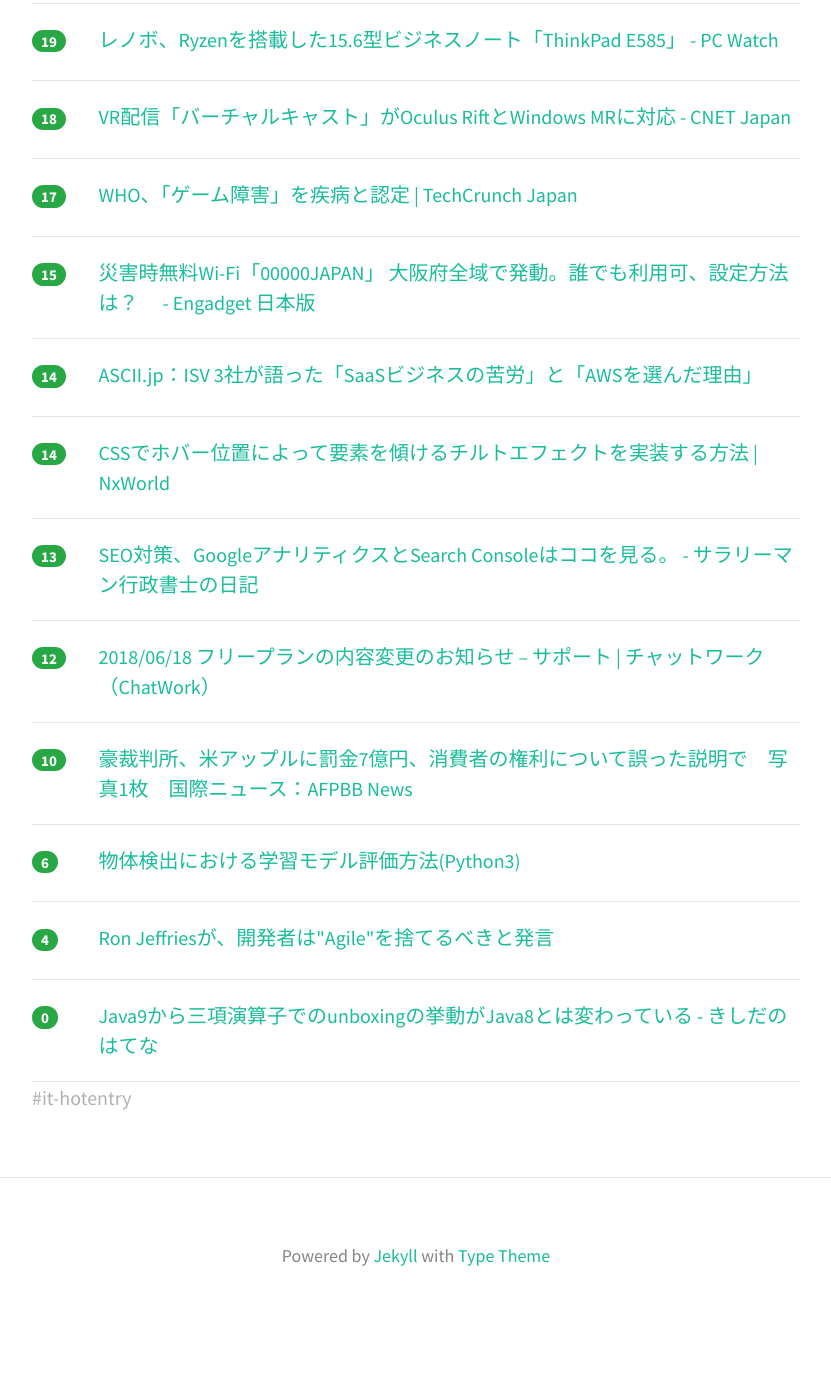
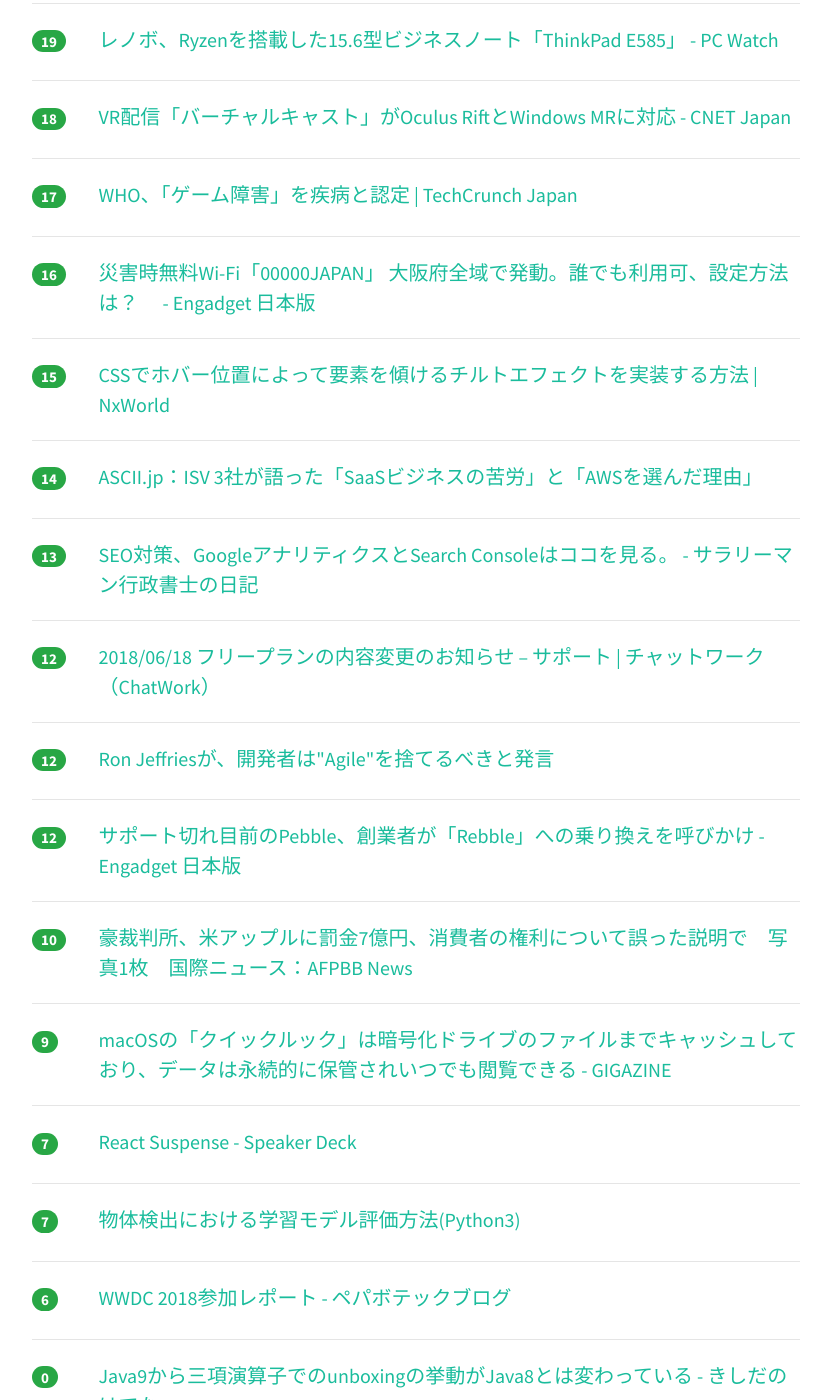
Before and after one commit to yatta47/hatena-matome-site, a Jekyll site: the page built from _posts/2018-06-19-hatena.md, in a window 1280 px wide and 1400 px high, scrolled down 5862 px. Shown: the whole window, without its empty margins (224-1055 px from the left). Built offline with Jekyll 4.4.1, drawn with Linux system fonts in a browser that asks for light colours; nearby versions of some CDN libraries; before the commit the page ends 7195 px from its top, so only the background shows below that; some of the changed text lies outside the part shown.

Commit message:
Updated 2018-06-19

```diff
--- a/_posts/2018-06-19-hatena.md
+++ b/_posts/2018-06-19-hatena.md
@@ -1,54 +1,54 @@
 ---
 layout: post
 title:  "2018-06-19 はてぶIT"
-date:   2018-06-19 22:01:41
+date:   2018-06-19 23:01:17
 tags: [it-hotentry]
 ---
-69 件のデータあり
+73 件のデータあり
 
 <hr><div class="row">
-<div class="col-1"><span class="badge badge-pill badge-success h2">617</span></div>
+<div class="col-1"><span class="badge badge-pill badge-success h2">624</span></div>
 <div class="col-11"><a href='http://blog.animereview.jp/slack-new-office/' target='_blank'>Slack新社屋で使われているクラウドサービス達 | ロードバランスすだちくん</a></div>
 </div>
 <hr>
 <div class="row">
-<div class="col-1"><span class="badge badge-pill badge-success h2">433</span></div>
+<div class="col-1"><span class="badge badge-pill badge-success h2">445</span></div>
 <div class="col-11"><a href='https://www.publickey1.jp/blog/18/webdriverw3cweb.html' target='_blank'>「WebDriver」がW3Cの勧告に到達。Webブラウザのテスト自動化などを実現 － Publickey</a></div>
 </div>
 <hr>
 <div class="row">
-<div class="col-1"><span class="badge badge-pill badge-success h2">392</span></div>
+<div class="col-1"><span class="badge badge-pill badge-success h2">414</span></div>
 <div class="col-11"><a href='https://tateyamakaito.hatenablog.com/entry/2018/06/17/214107' target='_blank'>東大で降年、留年、休学をしてこれから退学する話 - TateyamaKaito’s diary</a></div>
 </div>
 <hr>
 <div class="row">
-<div class="col-1"><span class="badge badge-pill badge-success h2">292</span></div>
+<div class="col-1"><span class="badge badge-pill badge-success h2">310</span></div>
 <div class="col-11"><a href='https://employment.en-japan.com/engineerhub/entry/2018/06/19/110000' target='_blank'>「Go言語らしさ」とは何か？　Simplicityの哲学を理解し、Go Wayに沿った開発を進めることの良さ - エンジニアHub｜若手Webエンジニアのキャリアを考える！</a></div>
 </div>
 <hr>
 <div class="row">
-<div class="col-1"><span class="badge badge-pill badge-success h2">282</span></div>
+<div class="col-1"><span class="badge badge-pill badge-success h2">288</span></div>
 <div class="col-11"><a href='http://kabumatome.doorblog.jp/archives/65920793.html' target='_blank'>システム移行中のみずほ、一部ATMでトラブル発生するもリスク分散で回避か : 市況かぶ全力２階建</a></div>
 </div>
 <hr>
 <div class="row">
-<div class="col-1"><span class="badge badge-pill badge-success h2">252</span></div>
+<div class="col-1"><span class="badge badge-pill badge-success h2">273</span></div>
 <div class="col-11"><a href='http://jinzai.pecori.jp/domain/2018/06/19/aota/' target='_blank'>LINE青田努さんがの考え方が勉強になりすぎる！神パワポまとめ | 転職キャンパス</a></div>
+</div>
+<hr>
+<div class="row">
+<div class="col-1"><span class="badge badge-pill badge-success h2">172</span></div>
+<div class="col-11"><a href='http://takahikokawasaki.hatenablog.com/entry/2018/06/18/041947' target='_blank'>事案発生を招いたスタートアップの勤務体制 - TakahikoKawasaki’s blog</a></div>
+</div>
+<hr>
+<div class="row">
+<div class="col-1"><span class="badge badge-pill badge-success h2">172</span></div>
+<div class="col-11"><a href='http://www.itmedia.co.jp/news/articles/1806/19/news055.html' target='_blank'>「いらすとや」、地震直後に防災イラスト大量追加　1日で11点、「素早い」と賞賛 - ITmedia NEWS</a></div>
 </div>
 <hr>
 <div class="row">
 <div class="col-1"><span class="badge badge-pill badge-success h2">168</span></div>
 <div class="col-11"><a href='https://qiita.com/wonohe/items/529321475d68b9191036' target='_blank'>大規模Vue.jsアプリを開発するときのディレクトリ構成考えた</a></div>
-</div>
-<hr>
-<div class="row">
-<div class="col-1"><span class="badge badge-pill badge-success h2">162</span></div>
-<div class="col-11"><a href='http://www.itmedia.co.jp/news/articles/1806/19/news055.html' target='_blank'>「いらすとや」、地震直後に防災イラスト大量追加　1日で11点、「素早い」と賞賛 - ITmedia NEWS</a></div>
-</div>
-<hr>
-<div class="row">
-<div class="col-1"><span class="badge badge-pill badge-success h2">158</span></div>
-<div class="col-11"><a href='http://takahikokawasaki.hatenablog.com/entry/2018/06/18/041947' target='_blank'>事案発生を招いたスタートアップの勤務体制 - TakahikoKawasaki’s blog</a></div>
 </div>
 <hr>
 <div class="row">
@@ -72,7 +72,7 @@ tags: [it-hotentry]
 </div>
 <hr>
 <div class="row">
-<div class="col-1"><span class="badge badge-pill badge-success h2">107</span></div>
+<div class="col-1"><span class="badge badge-pill badge-success h2">109</span></div>
 <div class="col-11"><a href='https://coliss.com/articles/build-websites/operation/css/css-only-floating-label.html' target='_blank'>CSSの便利なセレクタ「:placeholder-shown疑似クラス」を使うと、フローティングラベルも簡単に実装できる | コリス</a></div>
 </div>
 <hr>
@@ -82,23 +82,28 @@ tags: [it-hotentry]
 </div>
 <hr>
 <div class="row">
-<div class="col-1"><span class="badge badge-pill badge-success h2">80</span></div>
+<div class="col-1"><span class="badge badge-pill badge-success h2">85</span></div>
 <div class="col-11"><a href='https://qiita.com/po3rin/items/d3e016d01162e9d9de80' target='_blank'>「Vue.js + Go言語 + Firebase 」で始める! Frontend & Backend API 両方で認証するセキャアなSPA開発ハンズオン!</a></div>
 </div>
 <hr>
 <div class="row">
-<div class="col-1"><span class="badge badge-pill badge-success h2">73</span></div>
+<div class="col-1"><span class="badge badge-pill badge-success h2">74</span></div>
 <div class="col-11"><a href='https://coliss.com/articles/build-websites/operation/work/your-brain-on-front-end-development.html' target='_blank'>フロントエンドのコーダーの頭の中、デザインを見た時にどんなことを考えるのか | コリス</a></div>
 </div>
 <hr>
 <div class="row">
-<div class="col-1"><span class="badge badge-pill badge-success h2">68</span></div>
+<div class="col-1"><span class="badge badge-pill badge-success h2">70</span></div>
 <div class="col-11"><a href='https://seleck.cc/okr' target='_blank'>【保存版】Googleも採用する目標管理「OKR」を徹底解説！導入事例や運用ツールも紹介 | SELECK</a></div>
 </div>
 <hr>
 <div class="row">
-<div class="col-1"><span class="badge badge-pill badge-success h2">67</span></div>
+<div class="col-1"><span class="badge badge-pill badge-success h2">69</span></div>
 <div class="col-11"><a href='https://dev.to/origamium/create-reactelectron-application-in-quickly--36nl' target='_blank'>ReactとElectronでアプリケーションをすぐに作るやり方</a></div>
+</div>
+<hr>
+<div class="row">
+<div class="col-1"><span class="badge badge-pill badge-success h2">51</span></div>
+<div class="col-11"><a href='http://e-asean.net/14748' target='_blank'>【タイ】バンコクで増加中の日本人エンジニアの生態と食生活 - 教えてASEAN.NET│海外・ASEANの飲食店出店なら</a></div>
 </div>
 <hr>
 <div class="row">
@@ -118,11 +123,6 @@ tags: [it-hotentry]
 <hr>
 <div class="row">
 <div class="col-1"><span class="badge badge-pill badge-success h2">45</span></div>
-<div class="col-11"><a href='http://e-asean.net/14748' target='_blank'>【タイ】バンコクで増加中の日本人エンジニアの生態と食生活 - 教えてASEAN.NET│海外・ASEANの飲食店出店なら</a></div>
-</div>
-<hr>
-<div class="row">
-<div class="col-1"><span class="badge badge-pill badge-success h2">42</span></div>
 <div class="col-11"><a href='http://www.atmarkit.co.jp/ait/articles/1806/19/news026.html' target='_blank'>あると便利？　VS Codeで使えるPython関連の拡張機能 (1/3)：Visual Studio Codeで始めるPythonプログラミング - ＠IT</a></div>
 </div>
 <hr>
@@ -138,6 +138,11 @@ tags: [it-hotentry]
 <hr>
 <div class="row">
 <div class="col-1"><span class="badge badge-pill badge-success h2">39</span></div>
+<div class="col-11"><a href='https://medium.com/@chezou/3cad99452733' target='_blank'>退職します – Aki Ariga – Medium</a></div>
+</div>
+<hr>
+<div class="row">
+<div class="col-1"><span class="badge badge-pill badge-success h2">39</span></div>
 <div class="col-11"><a href='https://brevis.exblog.jp/27348375/' target='_blank'>エンジニアリングと技術とインテグレーションと : タイム・コンサルタントの日誌から</a></div>
 </div>
 <hr>
@@ -147,23 +152,23 @@ tags: [it-hotentry]
 </div>
 <hr>
 <div class="row">
+<div class="col-1"><span class="badge badge-pill badge-success h2">38</span></div>
+<div class="col-11"><a href='http://ascii.jp/elem/000/001/696/1696061/' target='_blank'>ASCII.jp：アップル iPhone SE2開発中止へ｜篠原修司のアップルうわさ情報局</a></div>
+</div>
+<hr>
+<div class="row">
 <div class="col-1"><span class="badge badge-pill badge-success h2">37</span></div>
 <div class="col-11"><a href='https://dev.to/mizchi/react-starter-with-9-line-html-4dfb' target='_blank'>React starter with 9 line html</a></div>
 </div>
 <hr>
 <div class="row">
-<div class="col-1"><span class="badge badge-pill badge-success h2">35</span></div>
+<div class="col-1"><span class="badge badge-pill badge-success h2">36</span></div>
 <div class="col-11"><a href='https://www.huffingtonpost.jp/2018/06/18/wi-fi-00000_a_23461508/' target='_blank'>大阪府全域で災害時無料Wi-Fi「00000JAPAN」発動、誰でも無線LAN利用可　設定方法は？《大阪地震》</a></div>
 </div>
 <hr>
 <div class="row">
-<div class="col-1"><span class="badge badge-pill badge-success h2">34</span></div>
-<div class="col-11"><a href='http://ascii.jp/elem/000/001/696/1696061/' target='_blank'>ASCII.jp：アップル iPhone SE2開発中止へ｜篠原修司のアップルうわさ情報局</a></div>
-</div>
-<hr>
-<div class="row">
 <div class="col-1"><span class="badge badge-pill badge-success h2">33</span></div>
-<div class="col-11"><a href='https://medium.com/@chezou/3cad99452733' target='_blank'>退職します – Aki Ariga – Medium</a></div>
+<div class="col-11"><a href='http://www.itmedia.co.jp/enterprise/articles/1806/19/news062.html' target='_blank'>Google HomeとChromecast、ユーザーの位置情報を流出させる恐れ - ITmedia エンタープライズ</a></div>
 </div>
 <hr>
 <div class="row">
@@ -183,22 +188,27 @@ tags: [it-hotentry]
 <hr>
 <div class="row">
 <div class="col-1"><span class="badge badge-pill badge-success h2">32</span></div>
-<div class="col-11"><a href='http://www.itmedia.co.jp/enterprise/articles/1806/19/news062.html' target='_blank'>Google HomeとChromecast、ユーザーの位置情報を流出させる恐れ - ITmedia エンタープライズ</a></div>
+<div class="col-11"><a href='https://japan.cnet.com/article/35121047/' target='_blank'>「Android」のメッセージ、PCで送受信が可能に - CNET Japan</a></div>
 </div>
 <hr>
 <div class="row">
 <div class="col-1"><span class="badge badge-pill badge-success h2">31</span></div>
-<div class="col-11"><a href='https://japan.cnet.com/article/35121047/' target='_blank'>「Android」のメッセージ、PCで送受信が可能に - CNET Japan</a></div>
+<div class="col-11"><a href='http://www.atmarkit.co.jp/ait/articles/1806/18/news068.html' target='_blank'>Google、「G Suite」のローコード開発環境「App Maker」を正式リリース：カスタムビジネスアプリを素早く作成できる - ＠IT</a></div>
 </div>
 <hr>
 <div class="row">
-<div class="col-1"><span class="badge badge-pill badge-success h2">30</span></div>
-<div class="col-11"><a href='http://www.atmarkit.co.jp/ait/articles/1806/18/news068.html' target='_blank'>Google、「G Suite」のローコード開発環境「App Maker」を正式リリース：カスタムビジネスアプリを素早く作成できる - ＠IT</a></div>
+<div class="col-1"><span class="badge badge-pill badge-success h2">31</span></div>
+<div class="col-11"><a href='https://www.publickey1.jp/blog/18/awsazurekubernetesgkekubernetes.html' target='_blank'>AWSとAzureのKubernetesマネージドサービスが相次いで正式サービス化。GKEを加え、大手クラウドベンダのKubernetesマネージドサービスがすべて本番利用可能に － Publickey</a></div>
 </div>
 <hr>
 <div class="row">
 <div class="col-1"><span class="badge badge-pill badge-success h2">30</span></div>
 <div class="col-11"><a href='https://gigazine.net/news/20180618-best-character-mario-kart/' target='_blank'>「マリオカート8で最速のキャラクターは一体誰なのか？」という問題を科学的に検証、その答えとは？ - GIGAZINE</a></div>
+</div>
+<hr>
+<div class="row">
+<div class="col-1"><span class="badge badge-pill badge-success h2">30</span></div>
+<div class="col-11"><a href='https://togetter.com/li/1238715' target='_blank'>なぜプロダクトバックログリファインメントはスクラムイベントに入っていないのか？ - Togetter</a></div>
 </div>
 <hr>
 <div class="row">
@@ -218,11 +228,6 @@ tags: [it-hotentry]
 <hr>
 <div class="row">
 <div class="col-1"><span class="badge badge-pill badge-success h2">27</span></div>
-<div class="col-11"><a href='https://togetter.com/li/1238715' target='_blank'>なぜプロダクトバックログリファインメントはスクラムイベントに入っていないのか？ - Togetter</a></div>
-</div>
-<hr>
-<div class="row">
-<div class="col-1"><span class="badge badge-pill badge-success h2">27</span></div>
 <div class="col-11"><a href='https://note.mu/kc320/n/n9a3812141e92' target='_blank'>エンジニアが採用できる組織をつくるための基礎知識が学べる書籍の紹介｜Kazuhiro Chida｜note</a></div>
 </div>
 <hr>
@@ -233,7 +238,7 @@ tags: [it-hotentry]
 <hr>
 <div class="row">
 <div class="col-1"><span class="badge badge-pill badge-success h2">26</span></div>
-<div class="col-11"><a href='https://www.publickey1.jp/blog/18/awsazurekubernetesgkekubernetes.html' target='_blank'>AWSとAzureのKubernetesマネージドサービスが相次いで正式サービス化。GKEを加え、大手クラウドベンダのKubernetesマネージドサービスがすべて本番利用可能に － Publickey</a></div>
+<div class="col-11"><a href='https://gigazine.net/news/20180619-tesla-sabotage-elon-musk-email/' target='_blank'>イーロン・マスクが「テスラが1人の従業員から妨害行為を受けていた」ことを明かす - GIGAZINE</a></div>
 </div>
 <hr>
 <div class="row">
@@ -248,11 +253,6 @@ tags: [it-hotentry]
 <hr>
 <div class="row">
 <div class="col-1"><span class="badge badge-pill badge-success h2">25</span></div>
-<div class="col-11"><a href='https://gigazine.net/news/20180619-tesla-sabotage-elon-musk-email/' target='_blank'>イーロン・マスクが「テスラが1人の従業員から妨害行為を受けていた」ことを明かす - GIGAZINE</a></div>
-</div>
-<hr>
-<div class="row">
-<div class="col-1"><span class="badge badge-pill badge-success h2">25</span></div>
 <div class="col-11"><a href='http://www.itmedia.co.jp/news/articles/1806/19/news066.html' target='_blank'>大阪市や高槻市など、公式サイトを「災害モード」に切り替え - ITmedia NEWS</a></div>
 </div>
 <hr>
@@ -262,8 +262,18 @@ tags: [it-hotentry]
 </div>
 <hr>
 <div class="row">
+<div class="col-1"><span class="badge badge-pill badge-success h2">23</span></div>
+<div class="col-11"><a href='https://pc.watch.impress.co.jp/docs/news/1128430.html' target='_blank'>米AMD、40周年記念で当たったCore i7-8086KをRyzen Threadripper 1950Xに無償交換 - PC Watch</a></div>
+</div>
+<hr>
+<div class="row">
 <div class="col-1"><span class="badge badge-pill badge-success h2">22</span></div>
 <div class="col-11"><a href='https://pc.watch.impress.co.jp/docs/news/1128320.html' target='_blank'>ロジクール、2009年発売の人気無線マウス「M950」と「M905」を復刻 - PC Watch</a></div>
+</div>
+<hr>
+<div class="row">
+<div class="col-1"><span class="badge badge-pill badge-success h2">22</span></div>
+<div class="col-11"><a href='https://webtan.impress.co.jp/e/2018/06/19/29618' target='_blank'>Web担の編集長を交代します！ 7月24日から四谷編集長がつくるWeb担をよろしくお願いします | 編集長ブログ―安田英久 | Web担当者Forum</a></div>
 </div>
 <hr>
 <div class="row">
@@ -274,16 +284,6 @@ tags: [it-hotentry]
 <div class="row">
 <div class="col-1"><span class="badge badge-pill badge-success h2">20</span></div>
 <div class="col-11"><a href='https://mag.osdn.jp/18/06/18/180000' target='_blank'>高速なC++コンパイラ「Zapcc」のソースコードが公開される | OSDN Magazine</a></div>
-</div>
-<hr>
-<div class="row">
-<div class="col-1"><span class="badge badge-pill badge-success h2">20</span></div>
-<div class="col-11"><a href='https://webtan.impress.co.jp/e/2018/06/19/29618' target='_blank'>Web担の編集長を交代します！ 7月24日から四谷編集長がつくるWeb担をよろしくお願いします | 編集長ブログ―安田英久 | Web担当者Forum</a></div>
-</div>
-<hr>
-<div class="row">
-<div class="col-1"><span class="badge badge-pill badge-success h2">20</span></div>
-<div class="col-11"><a href='https://pc.watch.impress.co.jp/docs/news/1128430.html' target='_blank'>米AMD、40周年記念で当たったCore i7-8086KをRyzen Threadripper 1950Xに無償交換 - PC Watch</a></div>
 </div>
 <hr>
 <div class="row">
@@ -307,18 +307,18 @@ tags: [it-hotentry]
 </div>
 <hr>
 <div class="row">
+<div class="col-1"><span class="badge badge-pill badge-success h2">16</span></div>
+<div class="col-11"><a href='https://japanese.engadget.com/2018/06/18/wi-fi-00000japan/' target='_blank'>災害時無料Wi-Fi「00000JAPAN」 大阪府全域で発動。誰でも利用可、設定方法は？　 - Engadget 日本版</a></div>
+</div>
+<hr>
+<div class="row">
 <div class="col-1"><span class="badge badge-pill badge-success h2">15</span></div>
-<div class="col-11"><a href='https://japanese.engadget.com/2018/06/18/wi-fi-00000japan/' target='_blank'>災害時無料Wi-Fi「00000JAPAN」 大阪府全域で発動。誰でも利用可、設定方法は？　 - Engadget 日本版</a></div>
+<div class="col-11"><a href='https://www.nxworld.net/tips/pure-css-hover-tilt-effect.html' target='_blank'>CSSでホバー位置によって要素を傾けるチルトエフェクトを実装する方法 | NxWorld</a></div>
 </div>
 <hr>
 <div class="row">
 <div class="col-1"><span class="badge badge-pill badge-success h2">14</span></div>
 <div class="col-11"><a href='http://ascii.jp/elem/000/001/693/1693373/' target='_blank'>ASCII.jp：ISV 3社が語った「SaaSビジネスの苦労」と「AWSを選んだ理由」</a></div>
-</div>
-<hr>
-<div class="row">
-<div class="col-1"><span class="badge badge-pill badge-success h2">14</span></div>
-<div class="col-11"><a href='https://www.nxworld.net/tips/pure-css-hover-tilt-effect.html' target='_blank'>CSSでホバー位置によって要素を傾けるチルトエフェクトを実装する方法 | NxWorld</a></div>
 </div>
 <hr>
 <div class="row">
@@ -332,18 +332,38 @@ tags: [it-hotentry]
 </div>
 <hr>
 <div class="row">
+<div class="col-1"><span class="badge badge-pill badge-success h2">12</span></div>
+<div class="col-11"><a href='https://www.infoq.com/jp/news/2018/06/developers-should-abandon-agile' target='_blank'>Ron Jeffriesが、開発者は"Agile"を捨てるべきと発言</a></div>
+</div>
+<hr>
+<div class="row">
+<div class="col-1"><span class="badge badge-pill badge-success h2">12</span></div>
+<div class="col-11"><a href='https://japanese.engadget.com/2018/06/19/pebble-rebble/' target='_blank'>サポート切れ目前のPebble、創業者が「Rebble」への乗り換えを呼びかけ - Engadget 日本版</a></div>
+</div>
+<hr>
+<div class="row">
 <div class="col-1"><span class="badge badge-pill badge-success h2">10</span></div>
 <div class="col-11"><a href='http://www.afpbb.com/articles/-/3179102' target='_blank'>豪裁判所、米アップルに罰金7億円、消費者の権利について誤った説明で　写真1枚　国際ニュース：AFPBB News</a></div>
 </div>
 <hr>
 <div class="row">
-<div class="col-1"><span class="badge badge-pill badge-success h2">6</span></div>
+<div class="col-1"><span class="badge badge-pill badge-success h2">9</span></div>
+<div class="col-11"><a href='https://gigazine.net/news/20180619-macos-leaks-secrets-stored-date/' target='_blank'>macOSの「クイックルック」は暗号化ドライブのファイルまでキャッシュしており、データは永続的に保管されいつでも閲覧できる - GIGAZINE</a></div>
+</div>
+<hr>
+<div class="row">
+<div class="col-1"><span class="badge badge-pill badge-success h2">7</span></div>
+<div class="col-11"><a href='https://speakerdeck.com/koba04/react-suspense' target='_blank'>React Suspense - Speaker Deck</a></div>
+</div>
+<hr>
+<div class="row">
+<div class="col-1"><span class="badge badge-pill badge-success h2">7</span></div>
 <div class="col-11"><a href='https://qiita.com/panchokyutech/items/2c972ede2bc883597a87' target='_blank'>物体検出における学習モデル評価方法(Python3)</a></div>
 </div>
 <hr>
 <div class="row">
-<div class="col-1"><span class="badge badge-pill badge-success h2">4</span></div>
-<div class="col-11"><a href='https://www.infoq.com/jp/news/2018/06/developers-should-abandon-agile' target='_blank'>Ron Jeffriesが、開発者は"Agile"を捨てるべきと発言</a></div>
+<div class="col-1"><span class="badge badge-pill badge-success h2">6</span></div>
+<div class="col-11"><a href='https://tech.pepabo.com/2018/06/19/wwdc2018-report/' target='_blank'>WWDC 2018参加レポート - ペパボテックブログ</a></div>
 </div>
 <hr>
 <div class="row">
```
